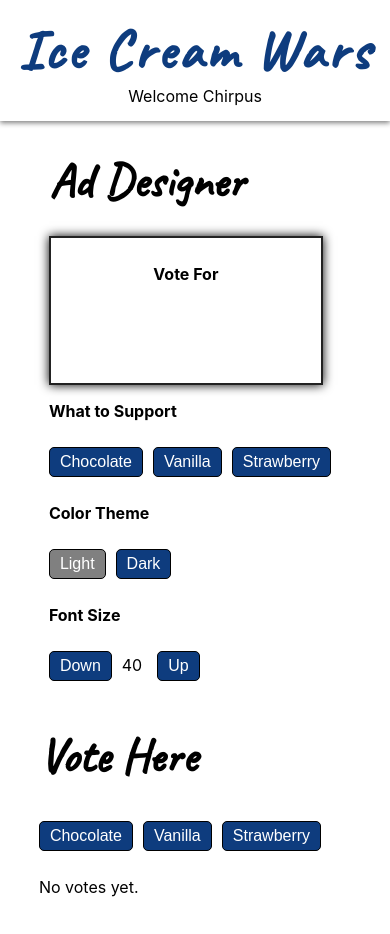
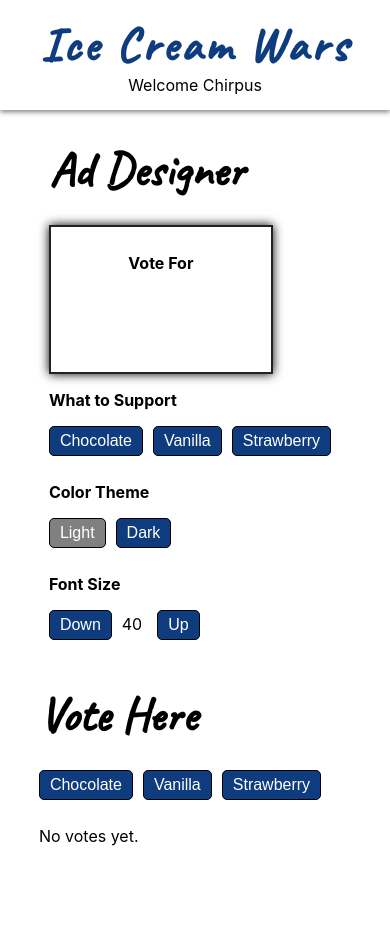
Before and after one commit to kirkwood616/react-lab01, a React (Create React App) app: page / in a window 390 px wide. Shown: the top 934 px of the page. After the commit the page ends 887 px from the top, so only its background shows below. Built offline with nearby package versions, Linux system fonts and the light colour scheme.

Commit message:
Added changes to match specs styling

```diff
--- a/src/App.css
+++ b/src/App.css
@@ -28,7 +28,7 @@ button {
 	color: white;
 	font-size: 1rem;
 	padding: 5px 10px;
-	margin: 10px 10px 10px 0;
+	margin: 0 10px 10px 0;
 }
 
 button:focus {
--- a/src/components/AdDesigner.css
+++ b/src/components/AdDesigner.css
@@ -4,7 +4,7 @@
 
 .adContainer {
 	text-align: center;
-	min-width: 250px;
+	min-width: 200px;
 	width: fit-content;
 	min-height: 125px;
 	padding: 10px;
--- a/src/components/Header.css
+++ b/src/components/Header.css
@@ -21,4 +21,8 @@ h1 {
 		justify-content: center;
 		align-items: center;
 	}
+
+	h1 {
+		font-size: 3rem;
+	}
 }
--- a/src/components/Votes.css
+++ b/src/components/Votes.css
@@ -1,5 +1,13 @@
 #Votes {
 	margin: 5px 25px 25px 5px;
+}
+
+.voteTotal {
+	width: 190px;
+}
+
+.alignRight {
+	float: right;
 }
 
 .chocolateVotes {
--- a/src/components/Votes.tsx
+++ b/src/components/Votes.tsx
@@ -32,25 +32,29 @@ function Votes() {
 					<div
 						className={chocolateVotes === 0 ? "empty" : "chocolateContainer"}
 					>
+						<div className="voteTotal">
 							<p>
 								Chocolate:{" "}
-							<span className="fontLight">
+								<span className="fontLight alignRight">
 									{chocolateVotes} ({chocolatePercent.toFixed(1)}%)
 								</span>
 							</p>
+						</div>
 						<div
 							className="chocolateVotes"
 							style={{ width: `${chocolatePercent}%` }}
 						></div>
 					</div>
 
-					<div className={vanillaVotes === 0 ? "empty" : "chocolateContainer"}>
+					<div className={vanillaVotes === 0 ? "empty" : "vanillaContainer"}>
+						<div className="voteTotal">
 							<p>
 								Vanilla:{" "}
-							<span className="fontLight">
+								<span className="fontLight alignRight">
 									{vanillaVotes} ({vanillaPercent.toFixed(1)}%)
 								</span>
 							</p>
+						</div>
 						<div
 							className="vanillaVotes"
 							style={{ width: `${vanillaPercent}%` }}
@@ -58,11 +62,12 @@ function Votes() {
 					</div>
 
 					<div
-						className={strawberryVotes === 0 ? "empty" : "chocolateContainer"}
+						className={strawberryVotes === 0 ? "empty" : "strawberryContainer"}
 					>
+						<div className="voteTotal">
 							<p>
 								Strawberry:{" "}
-							<span className="fontLight">
+								<span className="fontLight alignRight">
 									{strawberryVotes} ({strawberryPercent.toFixed(1)}%)
 								</span>
 							</p>
@@ -72,6 +77,7 @@ function Votes() {
 							></div>
 						</div>
 					</div>
+				</div>
 			)}
 		</div>
 	);
```
Lines whose indentation alone changed are shown as unchanged.
